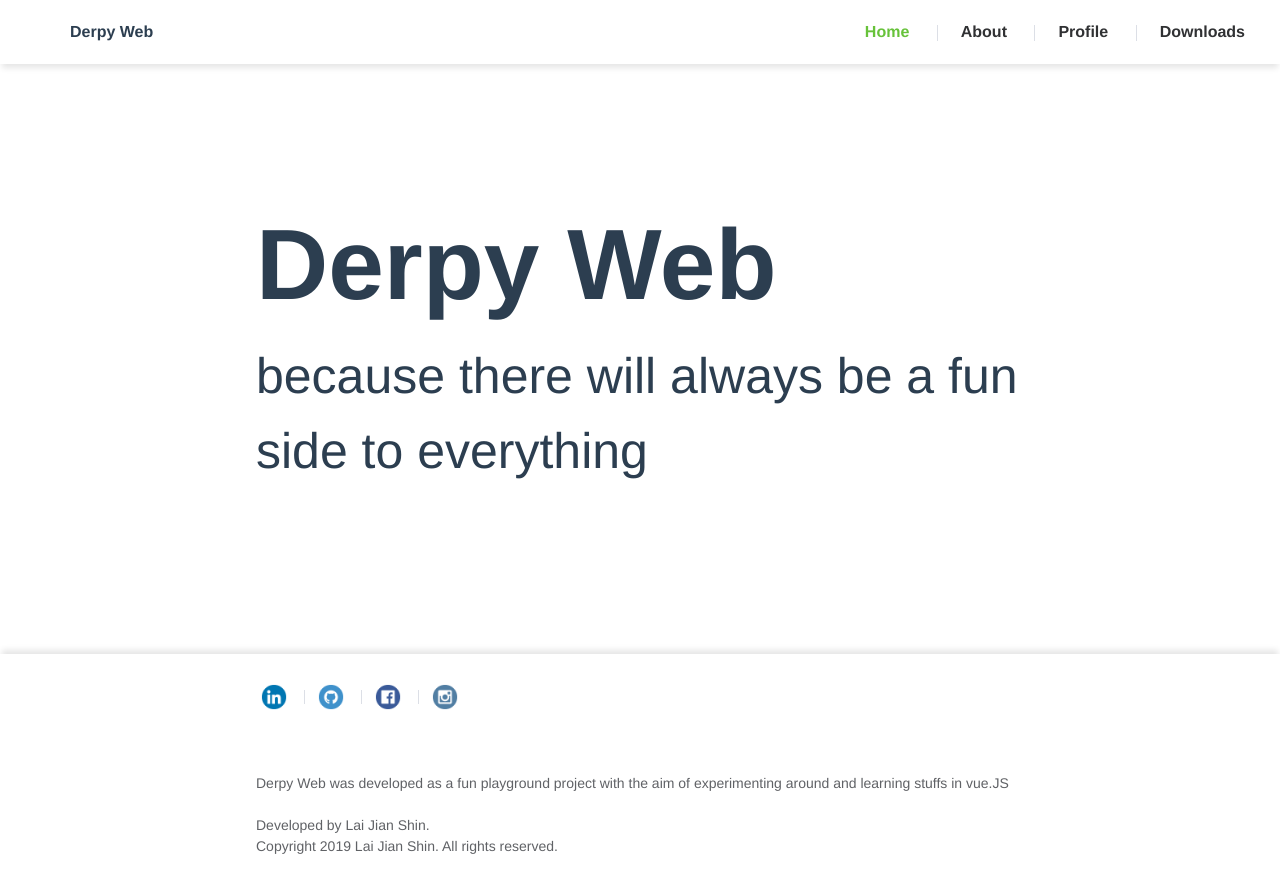
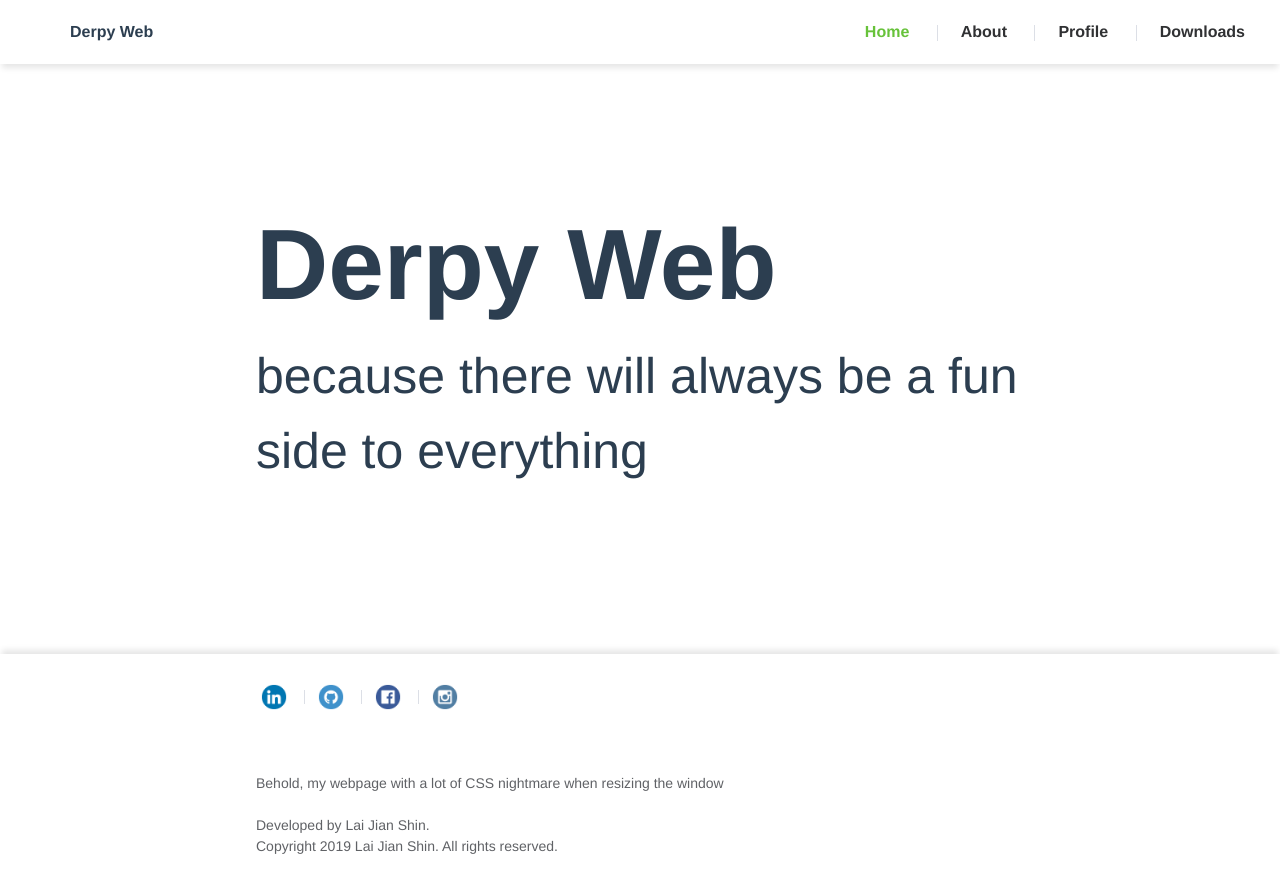
Before and after one commit to AndyPhoenix9879/iris, a Vue app: page / in a window 1280 px wide. Built offline with nearby package versions, Linux system fonts and the light colour scheme.

Commit message:
footer: content changes

```diff
--- a/src/views/footer.vue
+++ b/src/views/footer.vue
@@ -7,8 +7,7 @@
             <a target="_blank" href="https://www.instagram.com/lai9879/"><img src="../assets/Circle Color/Instagram.png"></a>
 
         <br><br><br><br>
-        Derpy Web was developed as a fun playground project with the aim
-        of experimenting around and learning stuffs in vue.JS <br><br>
+        Behold, my webpage with a lot of CSS nightmare when resizing the window <br><br>
         Developed by Lai Jian Shin.<br>
         Copyright 2019 Lai Jian Shin. All rights reserved.
 
```
